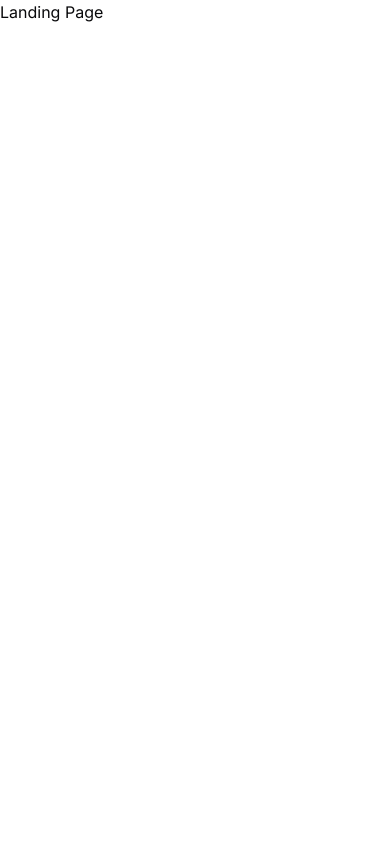
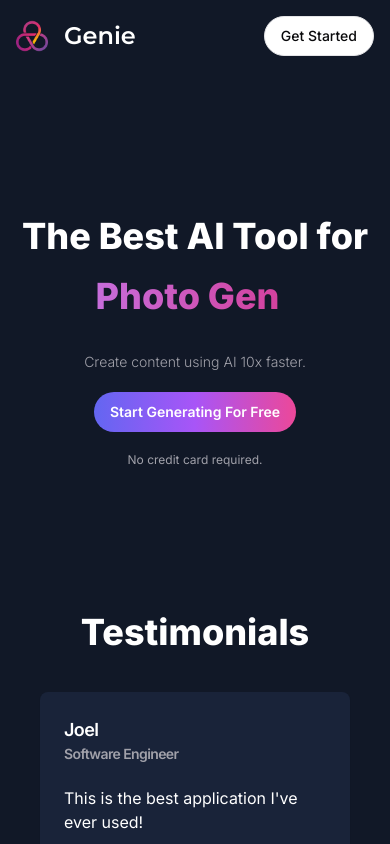
Before and after one commit to MZHussain0/ai_genie, a Next.js app: page / in a window 390 px wide. Built offline with nearby package versions, Linux system fonts and the light colour scheme; no server answers.

Commit message:
Add Landing Page

```diff
--- /dev/null
+++ b/app/(landing)/layout.tsx
@@ -0,0 +1,15 @@
+import React, { FC } from "react";
+
+interface LandingLayoutProps {
+  children: React.ReactNode;
+}
+
+const LandingLayout: FC<LandingLayoutProps> = ({ children }) => {
+  return (
+    <main className="h-full bg-[#111827] overflow-auto">
+      <div className="mx-auto max-w-screen-xl h-full w-full">{children}</div>
+    </main>
+  );
+};
+
+export default LandingLayout;
--- a/app/(landing)/page.tsx
+++ b/app/(landing)/page.tsx
@@ -1,9 +1,18 @@
+import { LandingContent } from "@/components/LandingContent";
+import { LandingHero } from "@/components/LandingHero";
+import { LandingNavbar } from "@/components/LandingNavbar";
 import { FC } from "react";
 
 interface LandingPageProps {}
 
 const LandingPage: FC<LandingPageProps> = ({}) => {
-  return <div>Landing Page</div>;
+  return (
+    <div className="h-full">
+      <LandingNavbar />
+      <LandingHero />
+      <LandingContent />
+    </div>
+  );
 };
 
 export default LandingPage;
--- /dev/null
+++ b/components/LandingContent.tsx
@@ -0,0 +1,61 @@
+"use client";
+
+import { Card, CardContent, CardHeader, CardTitle } from "@/components/ui/card";
+
+const testimonials = [
+  {
+    name: "Joel",
+    avatar: "J",
+    title: "Software Engineer",
+    description: "This is the best application I've ever used!",
+  },
+  {
+    name: "Antonio",
+    avatar: "A",
+    title: "Designer",
+    description: "I use this daily for generating new photos!",
+  },
+  {
+    name: "Mark",
+    avatar: "M",
+    title: "CEO",
+    description:
+      "This app has changed my life, cannot imagine working without it!",
+  },
+  {
+    name: "Mary",
+    avatar: "M",
+    title: "CFO",
+    description:
+      "The best in class, definitely worth the premium subscription!",
+  },
+];
+
+export const LandingContent = () => {
+  return (
+    <div className="px-10 pb-20">
+      <h2 className="text-center text-4xl text-white font-extrabold mb-10">
+        Testimonials
+      </h2>
+      <div className="grid grid-cols-1 sm:grid-cols-2 md:grid-cols-3 lg:grid-cols-4 gap-4">
+        {testimonials.map((item) => (
+          <Card
+            key={item.description}
+            className="bg-[#192339] border-none text-white">
+            <CardHeader>
+              <CardTitle className="flex items-center gap-x-2">
+                <div>
+                  <p className="text-lg">{item.name}</p>
+                  <p className="text-zinc-400 text-sm">{item.title}</p>
+                </div>
+              </CardTitle>
+              <CardContent className="pt-4 px-0">
+                {item.description}
+              </CardContent>
+            </CardHeader>
+          </Card>
+        ))}
+      </div>
+    </div>
+  );
+};
--- /dev/null
+++ b/components/LandingHero.tsx
@@ -0,0 +1,48 @@
+"use client";
+
+import TypewriterComponent from "typewriter-effect";
+import Link from "next/link";
+import { useAuth } from "@clerk/nextjs";
+
+import { Button } from "@/components/ui/button";
+
+export const LandingHero = () => {
+  const { isSignedIn } = useAuth();
+
+  return (
+    <div className="text-white font-bold py-36 text-center space-y-5">
+      <div className="text-4xl sm:text-5xl md:text-6xl lg:text-7xl space-y-5 font-extrabold">
+        <h1>The Best AI Tool for</h1>
+        <div className="pb-4 text-transparent bg-clip-text bg-gradient-to-r from-purple-400 to-pink-600">
+          <TypewriterComponent
+            options={{
+              strings: [
+                "Chatbot.",
+                "Photo Generation.",
+                "Blog Writing.",
+                "Mail Writing.",
+              ],
+              autoStart: true,
+              loop: true,
+            }}
+          />
+        </div>
+      </div>
+      <div className="text-sm md:text-xl font-light text-zinc-400">
+        Create content using AI 10x faster.
+      </div>
+      <div>
+        <Link href={isSignedIn ? "/dashboard" : "/sign-up"}>
+          <Button
+            variant="premium"
+            className="md:text-lg p-4 md:p-6 rounded-full font-semibold">
+            Start Generating For Free
+          </Button>
+        </Link>
+      </div>
+      <div className="text-zinc-400 text-xs md:text-sm font-normal">
+        No credit card required.
+      </div>
+    </div>
+  );
+};
--- /dev/null
+++ b/components/LandingNavbar.tsx
@@ -0,0 +1,35 @@
+"use client";
+
+import { Montserrat } from "next/font/google";
+import Image from "next/image";
+import Link from "next/link";
+import { useAuth } from "@clerk/nextjs";
+
+import { cn } from "@/lib/utils";
+import { Button } from "@/components/ui/button";
+
+const font = Montserrat({ weight: "600", subsets: ["latin"] });
+
+export const LandingNavbar = () => {
+  const { isSignedIn } = useAuth();
+
+  return (
+    <nav className="p-4 bg-transparent flex items-center justify-between">
+      <Link href="/" className="flex items-center">
+        <div className="relative h-8 w-8 mr-4">
+          <Image fill alt="Logo" src="/logo.png" />
+        </div>
+        <h1 className={cn("text-2xl font-bold text-white", font.className)}>
+          Genie
+        </h1>
+      </Link>
+      <div className="flex items-center gap-x-2">
+        <Link href={isSignedIn ? "/dashboard" : "/sign-up"}>
+          <Button variant="outline" className="rounded-full">
+            Get Started
+          </Button>
+        </Link>
+      </div>
+    </nav>
+  );
+};
--- a/package.json
+++ b/package.json
@@ -41,6 +41,7 @@
     "tailwindcss": "3.3.3",
     "tailwindcss-animate": "^1.0.6",
     "typescript": "5.1.6",
+    "typewriter-effect": "^2.20.1",
     "zod": "^3.21.4",
     "zustand": "^4.3.9"
   },
```
Also changed, not shown: 1 other file (tests, documents, lock files or other folders).
